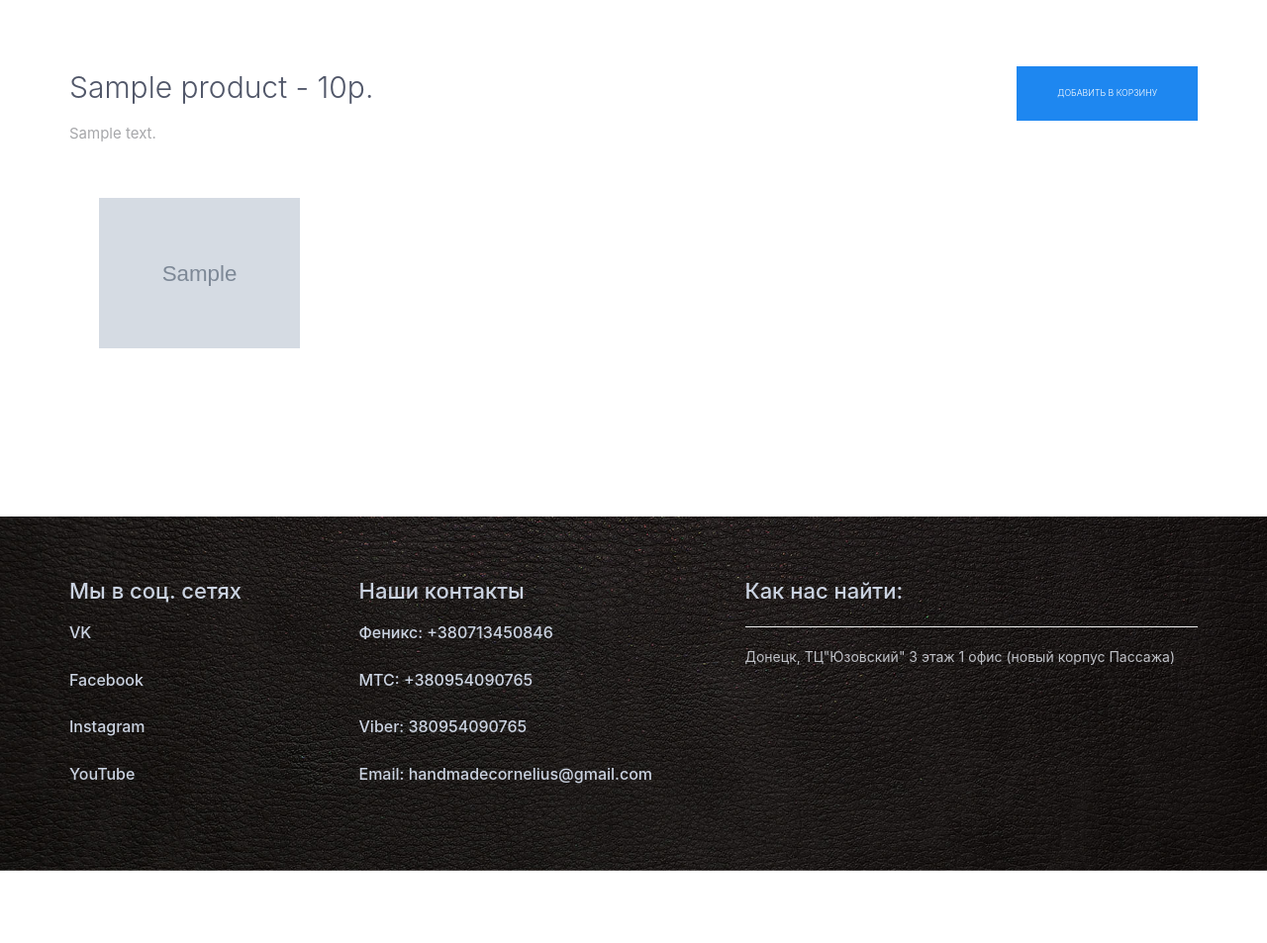
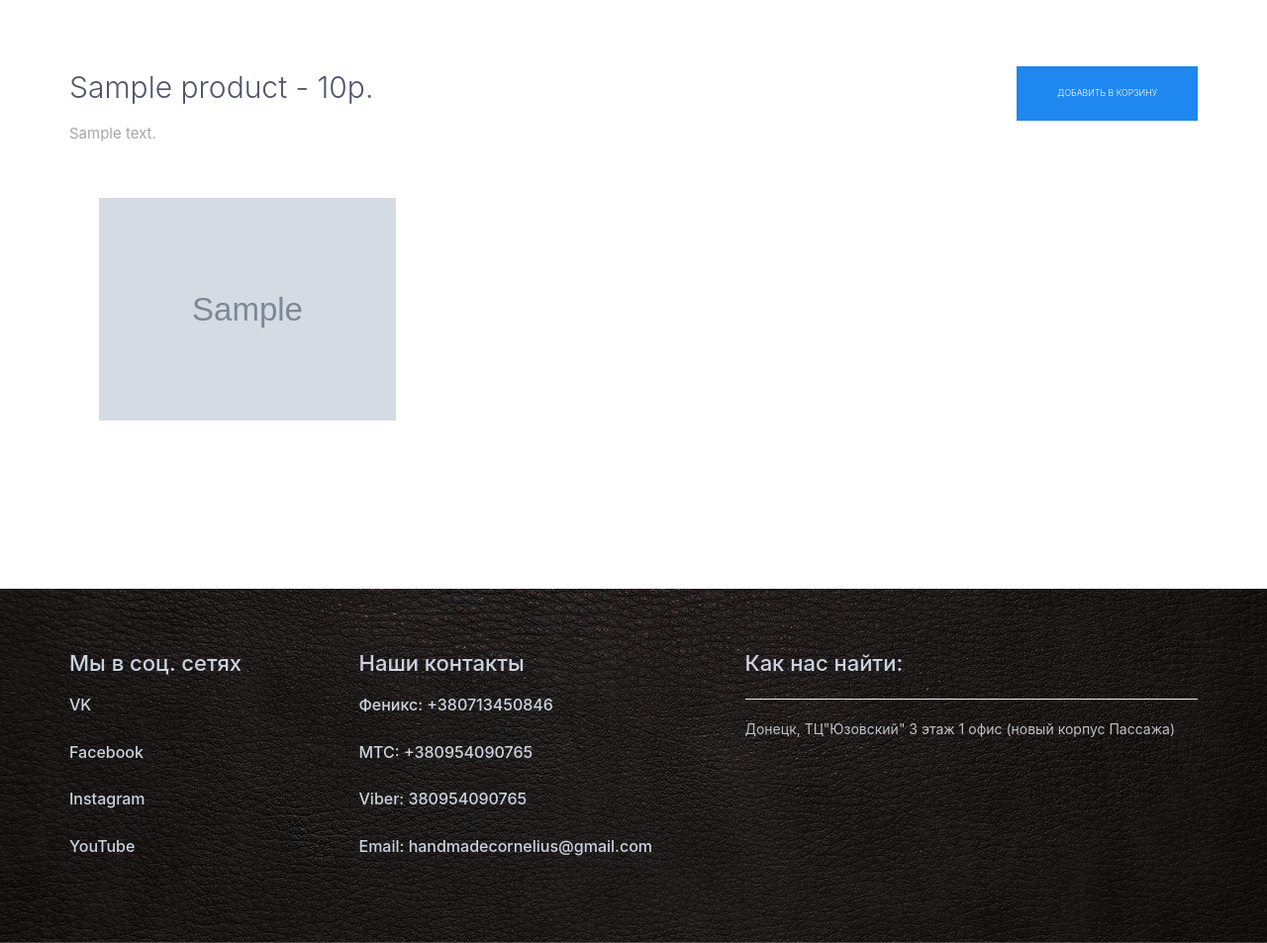
Before and after one commit to lutogin/django-cornelius, a Django app: page /product/1 in a window 1280 px wide. Shown: the part 333-1286 px from the top of the page at 99% size. Before the commit the page ends 1213 px from the top, so only its background shows below. Run offline with Django 3.2, Linux system fonts and the light colour scheme; tables that the repository leaves empty hold one stand-in row (values such as "Sample post"); grey boxes marked "Sample" are stand-in pictures; some libraries are stand-ins or nearby versions.

Commit message:
Revert "fix col"
This reverts commit 3a0409686d48d34f25f6d62d906399bfc6ee3358.

```diff
--- a/shop/templates/category.html
+++ b/shop/templates/category.html
@@ -19,7 +19,7 @@
 
     <div class="row margin-b-50">
       {% for product in products %}
-        <div class="col-sm-3 sm-margin-b-50">
+        <div class="col-sm-4 sm-margin-b-50">
           <a href="{% url 'shop:product' product.id %}">
             <div class="margin-b-20 ">
               <div class="wow zoomIn uk-inline-clip uk-transition-toggle" data-wow-duration=".3" data-wow-delay=".1s">
--- a/shop/templates/engraving.html
+++ b/shop/templates/engraving.html
@@ -28,7 +28,7 @@
 
     <div uk-lightbox class="row margin-b-50">
       {% for engraving in engravings %}
-        <div class="col-sm-3 sm-margin-b-50">
+        <div class="col-sm-4 sm-margin-b-50">
           <div class="margin-b-20">
             <div class="wow zoomIn" data-wow-duration=".3" data-wow-delay=".1s">
               <a class="uk-button" href="{{ engraving.img.image.url }}">
--- a/shop/templates/product.html
+++ b/shop/templates/product.html
@@ -35,7 +35,7 @@
 
     <div uk-lightbox class="row margin-b-50">
       {% for img in product.imgs.all %}
-        <div class="col-sm-3 sm-margin-b-50">
+        <div class="col-sm-4 sm-margin-b-50">
           <div class="margin-b-20">
             <div class="wow zoomIn" data-wow-duration=".3" data-wow-delay=".1s">
               <a class="uk-button" href="{{ img.image.url }}">
```
